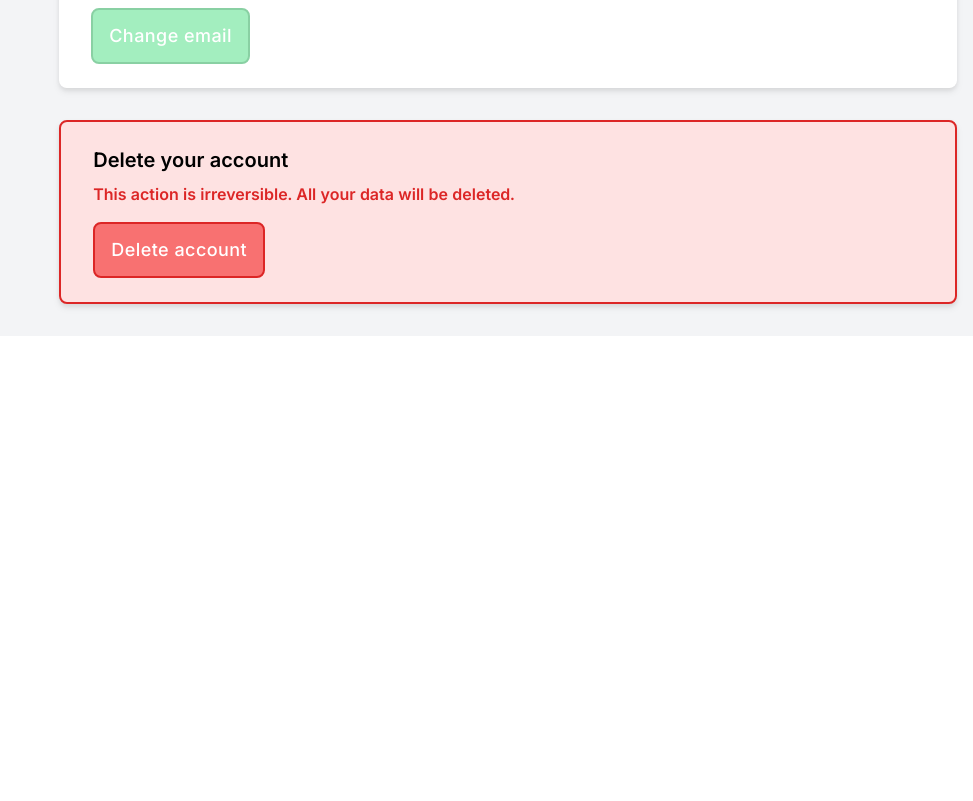
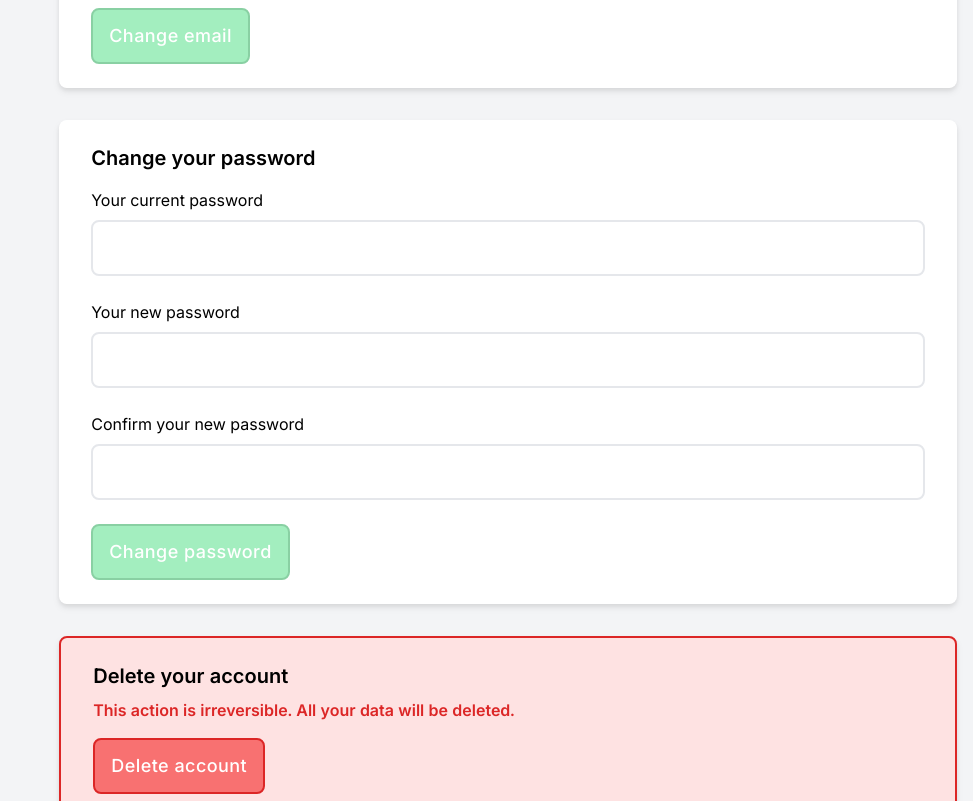
Before and after one commit to Penfu/Roulette, a Vue app: page /settings in a window 1280 px wide. Shown: the part 740-1541 px from the top of the page, without its empty margins (307-1280 px from the left). Before the commit the page ends 1076 px from the top, so only its background shows below. Built offline with nearby package versions, Linux system fonts and the light colour scheme; no server answers; sample sign-in values are in the browser's storage.

Commit message:
Add form to change user password

```diff
--- a/src/components/settings/AccountSettings.vue
+++ b/src/components/settings/AccountSettings.vue
@@ -1,6 +1,7 @@
 <script setup lang="ts">
 import UpdateName from "@/components/settings/account/UpdateName.vue";
 import UpdateEmail from "@/components/settings/account/UpdateEmail.vue";
+import UpdatePassword from "@/components/settings/account/UpdatePassword.vue";
 import DeleteAccount from "@/components/settings/account/DeleteAccount.vue";
 </script>
 
@@ -11,6 +12,7 @@ import DeleteAccount from "@/components/settings/account/DeleteAccount.vue";
     <div class="space-y-8 drop-shadow-md">
       <UpdateName />
       <UpdateEmail />
+      <UpdatePassword />
       <DeleteAccount />
     </div>
   </div>
--- /dev/null
+++ b/src/components/settings/account/UpdatePassword.vue
@@ -0,0 +1,68 @@
+<script setup lang="ts">
+import { computed, ref } from "vue";
+
+import { useUserSettings } from "@/composables/useUserSettings";
+
+const { error, updatePassword } = useUserSettings();
+
+const password = ref("");
+const newPassword = ref("");
+const newPasswordConfirmation = ref("");
+
+const passwordMismatch = computed(() => {
+  return (
+    newPassword.value &&
+    newPasswordConfirmation.value &&
+    newPassword.value !== newPasswordConfirmation.value
+  );
+});
+
+const formIsValid = computed(() => password.value && !passwordMismatch.value);
+
+const handleUpdatePassword = async () => {
+  if (!formIsValid) return;
+
+  await updatePassword(password.value, newPassword.value, newPasswordConfirmation.value);
+
+  password.value = "";
+  newPassword.value = "";
+  newPasswordConfirmation.value = "";
+};
+</script>
+
+<template>
+  <form
+    @submit.prevent="handleUpdatePassword"
+    class="px-4 sm:px-8 py-3 sm:py-6 bg-white rounded-lg space-y-4"
+  >
+    <h2 class="text-xl font-semibold">Change your password</h2>
+
+    <p v-if="error || passwordMismatch" class="text-red-500">
+      {{ passwordMismatch ? "Passwords don't match" : error }}
+    </p>
+    <div class="space-y-6">
+      <div class="space-y-2">
+        <label class="block" for="name">Your current password</label>
+        <input v-model="password" type="password" />
+      </div>
+
+      <div class="space-y-2">
+        <label class="block" for="name">Your new password</label>
+        <input v-model="newPassword" type="password" />
+      </div>
+
+      <div class="space-y-2">
+        <label class="block" for="name">Confirm your new password</label>
+        <input v-model="newPasswordConfirmation" type="password" />
+      </div>
+
+      <button
+        :disabled="!formIsValid"
+        type="submit"
+        class="btn-primary w-full sm:w-auto md:w-full lg:w-auto"
+      >
+        Change password
+      </button>
+    </div>
+  </form>
+</template>
--- a/src/composables/useUserSettings.ts
+++ b/src/composables/useUserSettings.ts
@@ -34,6 +34,23 @@ export function useUserSettings() {
     }
   }
 
+  async function updatePassword(password: string, newPassword: string, newPasswordConfirmation: string) {
+    try {
+      const response = await axios.patch("/users/me/password", {
+        password,
+        new_password: newPassword,
+        new_password_confirmation: newPasswordConfirmation,
+      });
+
+      auth.user = response.data;
+      error.value = null;
+    } catch (err) {
+      if (axios.isAxiosError(err)) {
+        error.value = err.response?.data.message;
+      }
+    }
+  }
+
   async function deleteAccount(password: string) {
     try {
       await axios.delete("/users/me", { data: { password } });
@@ -49,5 +66,5 @@ export function useUserSettings() {
     }
   }
 
-  return { error, updateName, updateEmail, deleteAccount };
+  return { error, updateName, updateEmail, updatePassword, deleteAccount };
 }
--- a/src/views/LoginView.vue
+++ b/src/views/LoginView.vue
@@ -23,6 +23,8 @@ const handleLogin = async () => {
     } else {
       error.value = "An error occured";
     }
+
+    password.value = "";
   }
 };
 </script>
```
